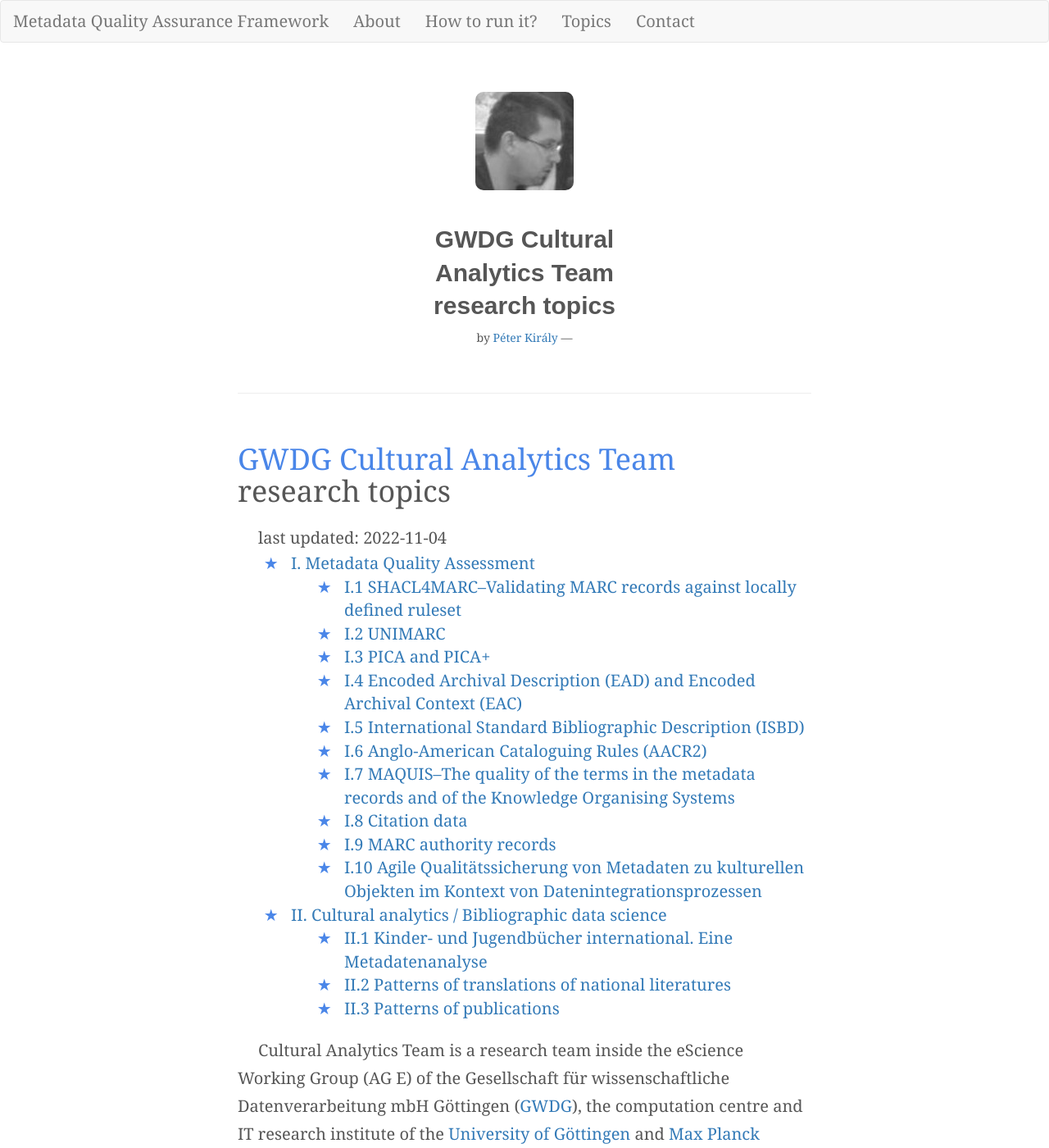
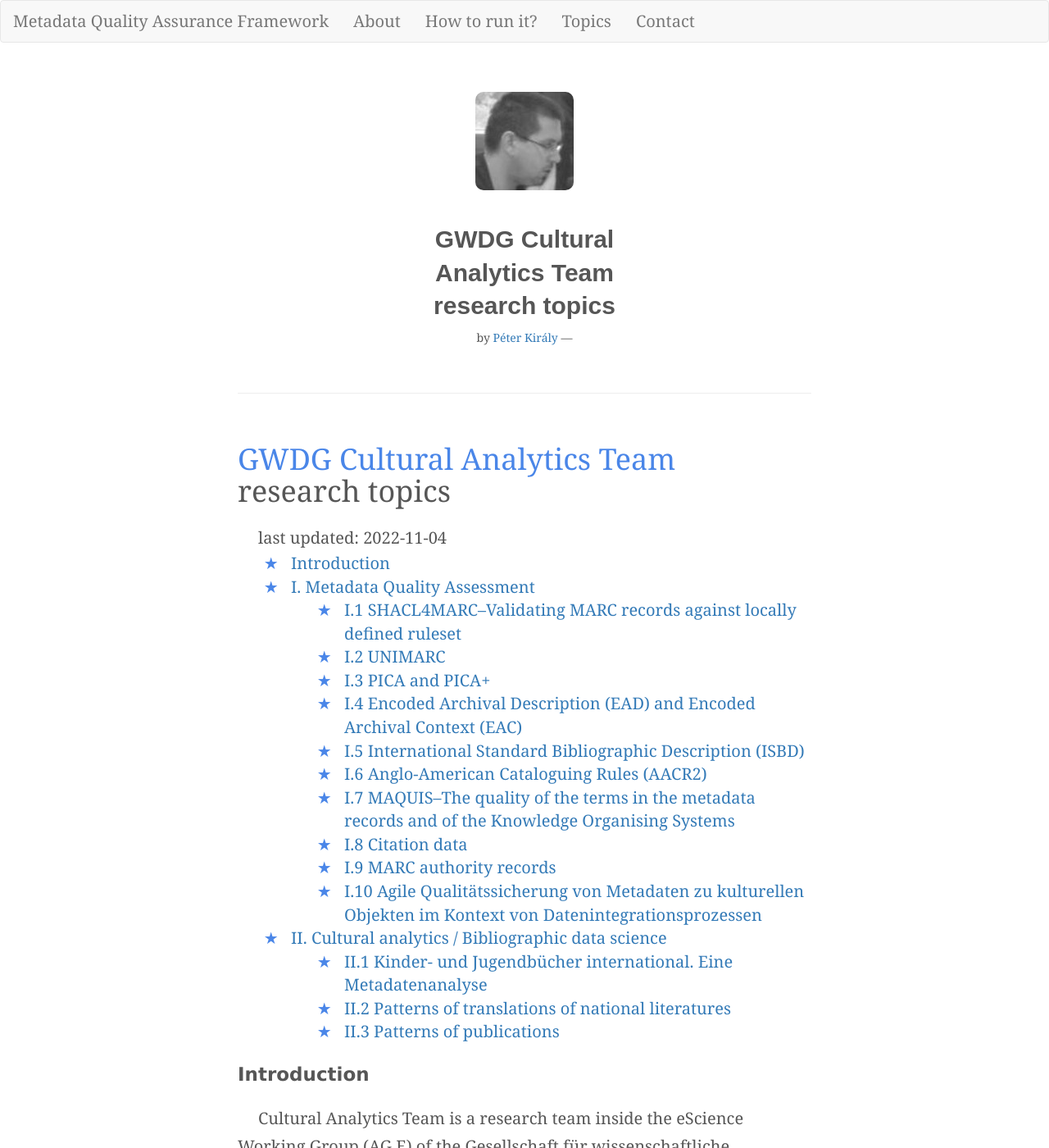
Before and after one commit to pkiraly/pkiraly.github.io, a Jekyll site: the page built from topics.md, in a window 1280 px wide and 1400 px high. Shown: the whole window at 82% size. Built offline with Jekyll 4.4.1, drawn with Linux system fonts in a browser that asks for light colours; nearby versions of some CDN libraries; some web fonts are replaced; comment, search, counter and statistics services are not loaded.

Commit message:
add topics

```diff
--- a/topics.md
+++ b/topics.md
@@ -34,29 +34,24 @@ div#toc p.c22 {margin-left:18pt; padding-top:3pt; padding-bottom:4pt;}
 
 last updated: 2022-11-04
 
-<ul>
-  <li><a href="#h.dbhfcpj8muh">I. Metadata Quality Assessment</a>
-    <ul>
-      <li><a href="#I.1">I.1 SHACL4MARC&ndash;Validating MARC records against locally defined ruleset</a></li>
-      <li><a href="#I.2">I.2 UNIMARC</a></li>
-      <li><a href="#I.3">I.3 PICA and PICA+</a></li>
-      <li><a href="#I.4">I.4 Encoded Archival Description (EAD) and Encoded Archival Context (EAC)</a></li>
-      <li><a href="#I.5">I.5 International Standard Bibliographic Description (ISBD)</a></li>
-      <li><a href="#I.6">I.6 Anglo-American Cataloguing Rules (AACR2)</a></li>
-      <li><a href="#I.7">I.7 MAQUIS&ndash;The quality of the terms in the metadata records and of the Knowledge Organising Systems</a></li>
-      <li><a href="#I.8">I.8 Citation data</a></li>
-      <li><a href="#I.9">I.9 MARC authority records</a></li>
-      <li><a href="#I.10">I.10 Agile Qualitätssicherung von Metadaten zu kulturellen Objekten im Kontext von Datenintegrationsprozessen</a></li>
-    </ul>
-  </li>
-  <li><a href="#II">II. Cultural analytics / Bibliographic data science</a>
-    <ul>
-      <li><a href="#II.1">II.1 Kinder- und Jugendbücher international. Eine Metadatenanalyse</a></li>
-      <li><a href="#II.2">II.2 Patterns of translations of national literatures</a></li>
-      <li><a href="#II.3">II.3 Patterns of publications</a></li>
-    </ul>
-  </li>
-</ul>
+* <a href="#intro">Introduction</a>
+* <a href="#I">I. Metadata Quality Assessment</a>
+  * <a href="#I.1">I.1 SHACL4MARC&ndash;Validating MARC records against locally defined ruleset</a>
+  * <a href="#I.2">I.2 UNIMARC</a>
+  * <a href="#I.3">I.3 PICA and PICA+</a>
+  * <a href="#I.4">I.4 Encoded Archival Description (EAD) and Encoded Archival Context (EAC)</a>
+  * <a href="#I.5">I.5 International Standard Bibliographic Description (ISBD)</a>
+  * <a href="#I.6">I.6 Anglo-American Cataloguing Rules (AACR2)</a>
+  * <a href="#I.7">I.7 MAQUIS&ndash;The quality of the terms in the metadata records and of the Knowledge Organising Systems</a>
+  * <a href="#I.8">I.8 Citation data</a>
+  * <a href="#I.9">I.9 MARC authority records</a>
+  * <a href="#I.10">I.10 Agile Qualitätssicherung von Metadaten zu kulturellen Objekten im Kontext von Datenintegrationsprozessen</a>
+* <a href="#II">II. Cultural analytics / Bibliographic data science</a>
+  * <a href="#II.1">II.1 Kinder- und Jugendbücher international. Eine Metadatenanalyse</a>
+  * <a href="#II.2">II.2 Patterns of translations of national literatures</a>
+  * <a href="#II.3">II.3 Patterns of publications</a>
+
+## <a id="intro"/>Introduction
 
 Cultural Analytics Team is a research team inside the eScience Working Group (AG E) of the Gesellschaft für wissenschaftliche Datenverarbeitung mbH Göttingen ([GWDG](https://www.gwdg.de/)), the computation centre and IT research institute of the [University of Göttingen](https://uni-goettingen.de/) and [Max Planck Society](https://www.mpg.de/en). The purpose of the team is to find ways to apply data analytics solutions in cultural heritage domains in collaboration with other players in Göttingen, Germany and abroad. The team is in a formation state.
 
```
